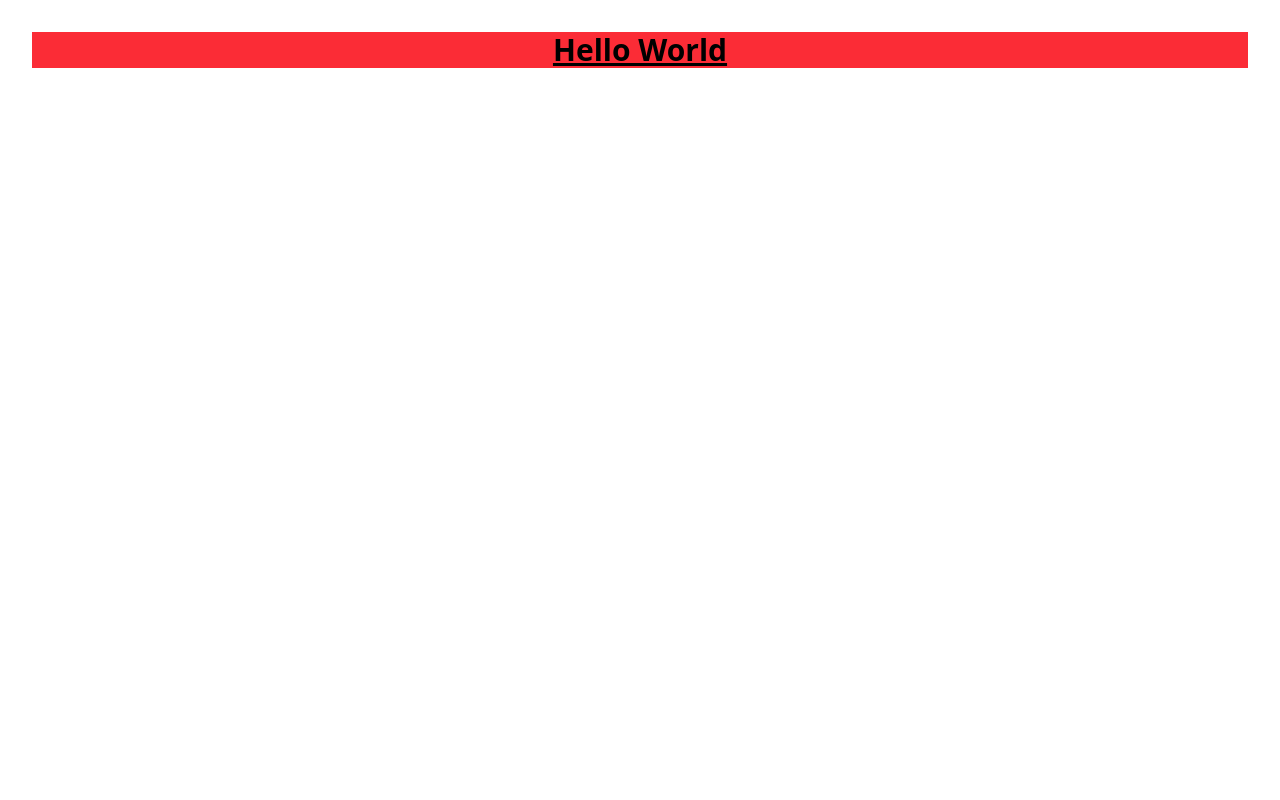
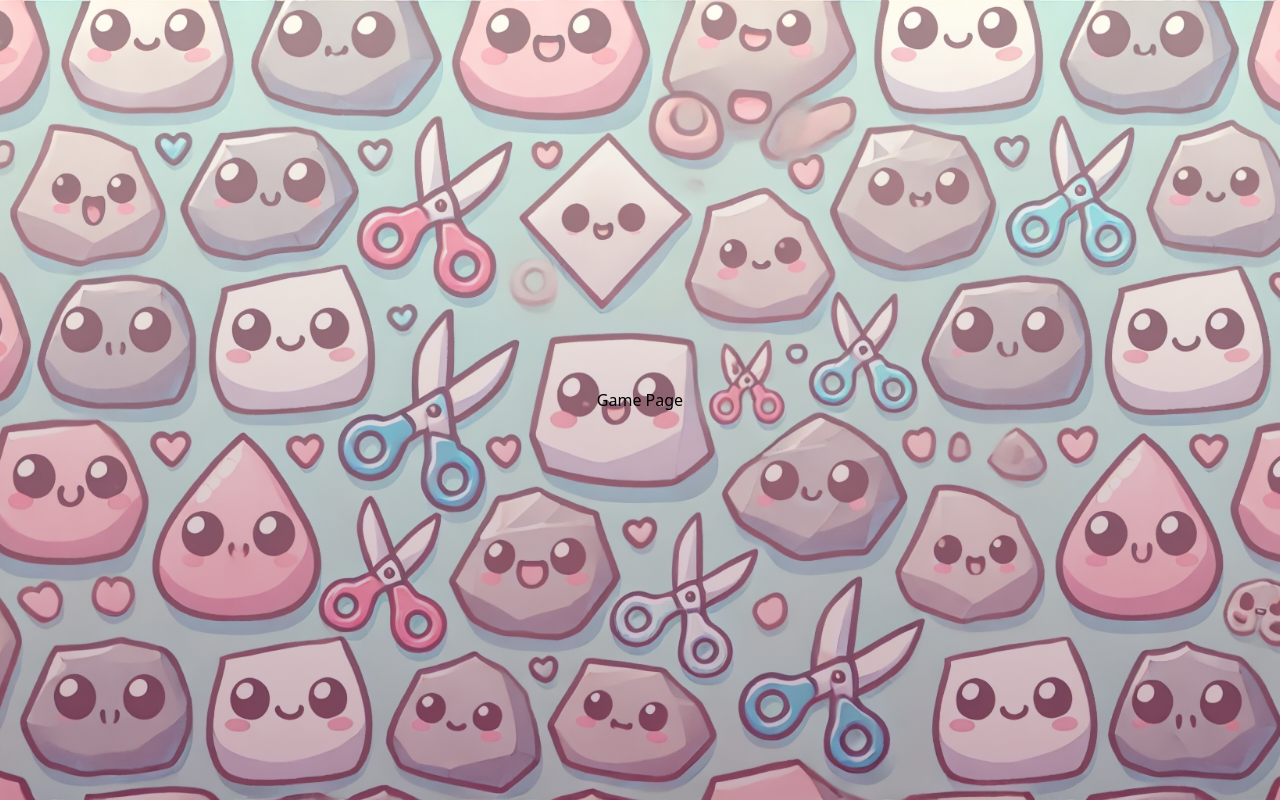
Before and after one commit to JasonAfs/chi-fou-mi, a React (Vite) app: page /game in a window 1280 px wide. Built offline with nearby package versions, Linux system fonts and the light colour scheme.

Commit message:
Set up routing and basic page structure for Chifoumi game

```diff
--- a/index.html
+++ b/index.html
@@ -4,7 +4,7 @@
     <meta charset="UTF-8" />
     <link rel="icon" type="image/svg+xml" href="/vite.svg" />
     <meta name="viewport" content="width=device-width, initial-scale=1.0" />
-    <link href="/src/styles.css" rel="stylesheet">
+
     <title>Vite + React</title>
   </head>
   <body>
--- a/src/App.jsx
+++ b/src/App.jsx
@@ -1,15 +1,17 @@
-import { useState } from 'react'
-import reactLogo from './assets/react.svg'
-import viteLogo from '/vite.svg'
-import './App.css'
+import { RouterProvider } from 'react-router-dom'
+import { router } from './routes/router'
+import backgroundImage from './assets/bg-chifoumi2.webp'
 
 function App() {
-  const [count, setCount] = useState(0)
-
   return (
-    <>
-      <h1 className='text-3xl font-bold underline bg-red-500'>Hello World</h1>
-    </>
+    <div
+      style={{
+        backgroundImage: `linear-gradient(rgba(255, 255, 255, 0.5), rgba(143, 93, 132, 0.5)), url(${backgroundImage})`
+      }}
+      className="min-h-screen bg-cover bg-center bg-no-repeat bg-fixed"
+    >
+      <RouterProvider router={router} />
+    </div>
   )
 }
 
--- /dev/null
+++ b/src/pages/Game.jsx
@@ -0,0 +1,9 @@
+function Game() {
+  return (
+    <div className="min-h-screen flex items-center justify-center">
+      <h1>Game Page</h1>
+    </div>
+  )
+}
+
+export default Game
--- /dev/null
+++ b/src/pages/Home.jsx
@@ -0,0 +1,9 @@
+function Home() {
+  return (
+    <div className="min-h-screen flex items-center justify-center">
+      <h1>Home Page</h1>
+    </div>
+  )
+}
+
+export default Home
--- /dev/null
+++ b/src/pages/Login.jsx
@@ -0,0 +1,9 @@
+function Login() {
+  return (
+    <div className="min-h-screen flex items-center justify-center">
+      <h1>Login Page</h1>
+    </div>
+  )
+}
+
+export default Login
--- /dev/null
+++ b/src/pages/Register.jsx
@@ -0,0 +1,9 @@
+function Register() {
+  return (
+    <div className="min-h-screen flex items-center justify-center">
+      <h1>Register Page</h1>
+    </div>
+  )
+}
+
+export default Register
--- /dev/null
+++ b/src/routes/router.jsx
@@ -0,0 +1,24 @@
+import { createBrowserRouter } from 'react-router-dom'
+import Login from '../pages/Login'
+import Register from '../pages/Register'
+import Game from '../pages/Game'
+import Home from '../pages/Home'
+
+export const router = createBrowserRouter([
+  {
+    path: '/',
+    element: <Home />
+  },
+  {
+    path: '/login',
+    element: <Login />
+  },
+  {
+    path: '/register',
+    element: <Register />
+  },
+  {
+    path: '/game',
+    element: <Game />
+  }
+])
```
Also changed, not shown: src/assets/bg-chifoumi.webp (added), src/assets/bg-chifoumi2.webp (added).
